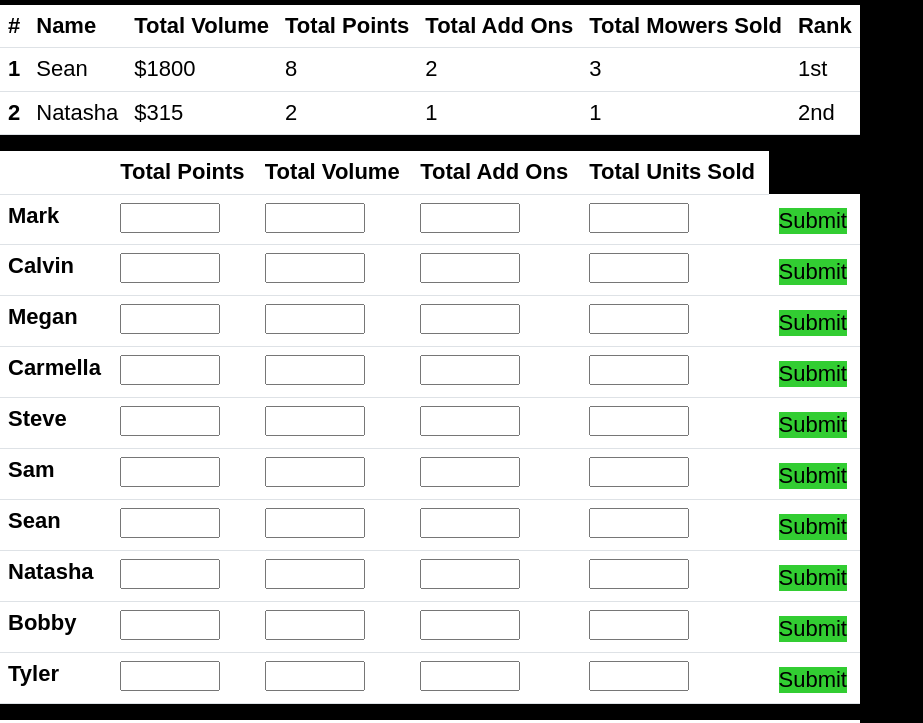
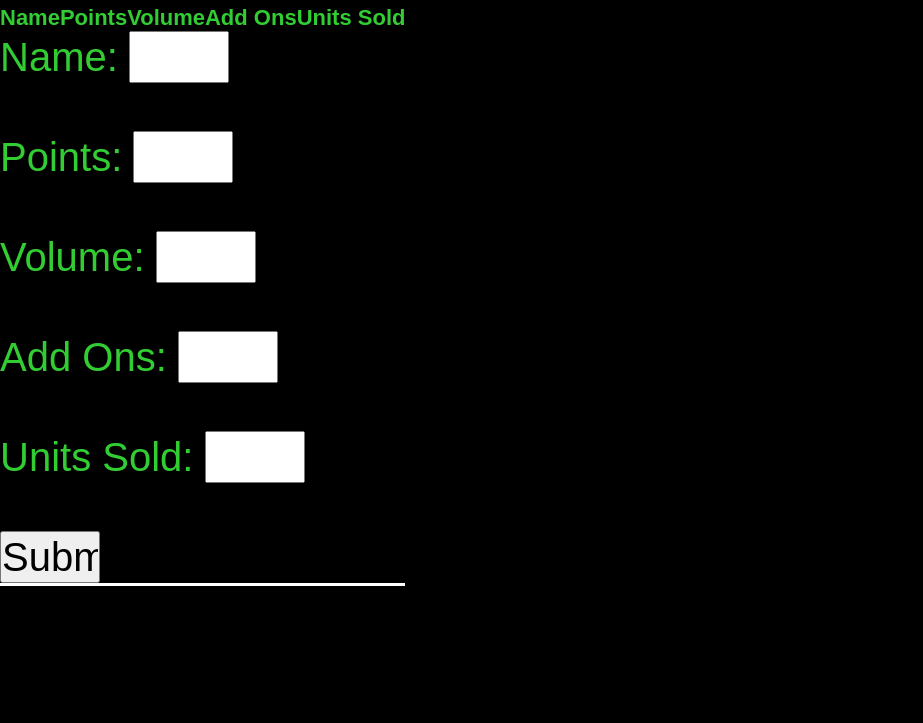
Before and after one commit to Tyler-phillips12/RYOBI-MID-ATLANTIC-CONTEST, a plain HTML site: page index.html in a window 1280 px wide. Shown: the part 113-836 px from the top of the page, without its empty margins (0-923 px from the left). After the commit the page ends 800 px from the top, so only its background shows below. Drawn offline with nearby package versions, Linux system fonts and the light colour scheme.

Commit message:
Created html file with table and buttons

```diff
--- a/index.html
+++ b/index.html
@@ -14,7 +14,40 @@
 
 
     <h1 style="display:block">LeaderBoard<h1>
-        <table class="table">
+        <!DOCTYPE html>
+<html lang="en">
+<head>
+  <meta charset="UTF-8">
+  <title>Document</title>
+</head>
+<body>
+  <table id="table">
+    <thead>
+      <tr>
+        <th>Name</th>
+        <th>Points</th>
+        <th>Volume</th>
+        <th>Add Ons</th>
+        <th>Units Sold</th>
+      </tr>
+    </thead>
+    <tbody>
+    </tbody>
+  </table>
+  <form>
+    <label for="name">Name:</label>
+    <input type="text" id="name" name="name"><br><br>
+    <label for="points">Points:</label>
+    <input type="number" id="points" name="points"><br><br>
+    <label for="volume">Volume:</label>
+    <input type="number" id="volume" name="volume"><br><br>
+    <label for="addons">Add Ons:</label>
+    <input type="number" id="addons" name="addons"><br><br>
+    <label for="units">Units Sold:</label>
+    <input type="number" id="units" name="units"><br><br>
+    <input id="score" type="button" value="Submit" onclick="addRow()">
+  </form>
+        <!-- <table class="table">
             <thead>
                 <tr>
                     <th scope="col">#</th>
@@ -230,7 +263,7 @@
             </th>
         </tr>
     </tbody>
-</table>
+</table> -->
 </div>
 <script src="script.js"></script>
 <script src="https://cdn.jsdelivr.net/npm/bootstrap@5.3.0-alpha3/dist/js/bootstrap.bundle.min.js" integrity="sha384-ENjdO4Dr2bkBIFxQpeoTz1HIcje39Wm4jDKdf19U8gI4ddQ3GYNS7NTKfAdVQSZe" crossorigin="anonymous"></script>
```
